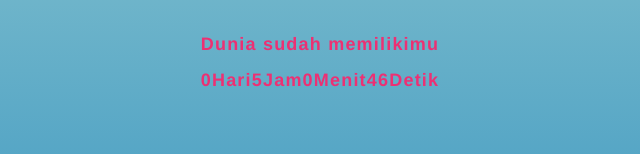
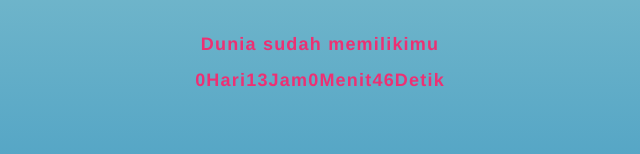
Before and after one commit to dimasdeem/denis, a plain HTML site: page index.html in a window 1280 px wide. Shown: the part 604-758 px from the top of the page, 320-960 px from the left. Drawn offline with Linux system fonts and the light colour scheme; animation ran at ten frames a second.

Commit message:
Update index.html

```diff
--- a/index.html
+++ b/index.html
@@ -99,7 +99,7 @@
 <script language="javascript">
     function show_date_time() {
         window.setTimeout("show_date_time()", 1000);
-        BirthDay = new Date("11/20/2022 08:05:10");//Tanggal ini dapat diubah
+        BirthDay = new Date("11/20/2022 00:05:10");//Tanggal ini dapat diubah
         today = new Date();
         timeold = (today.getTime() - BirthDay.getTime());
         sectimeold = timeold / 1000
```
